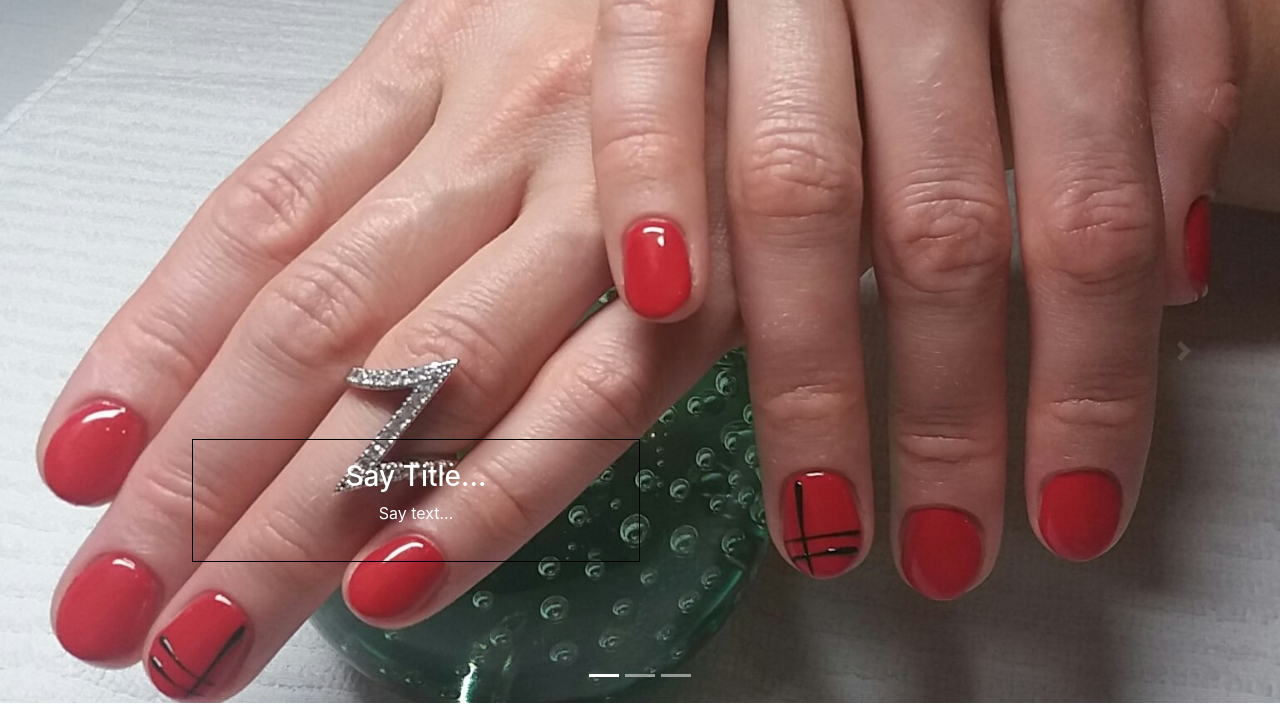
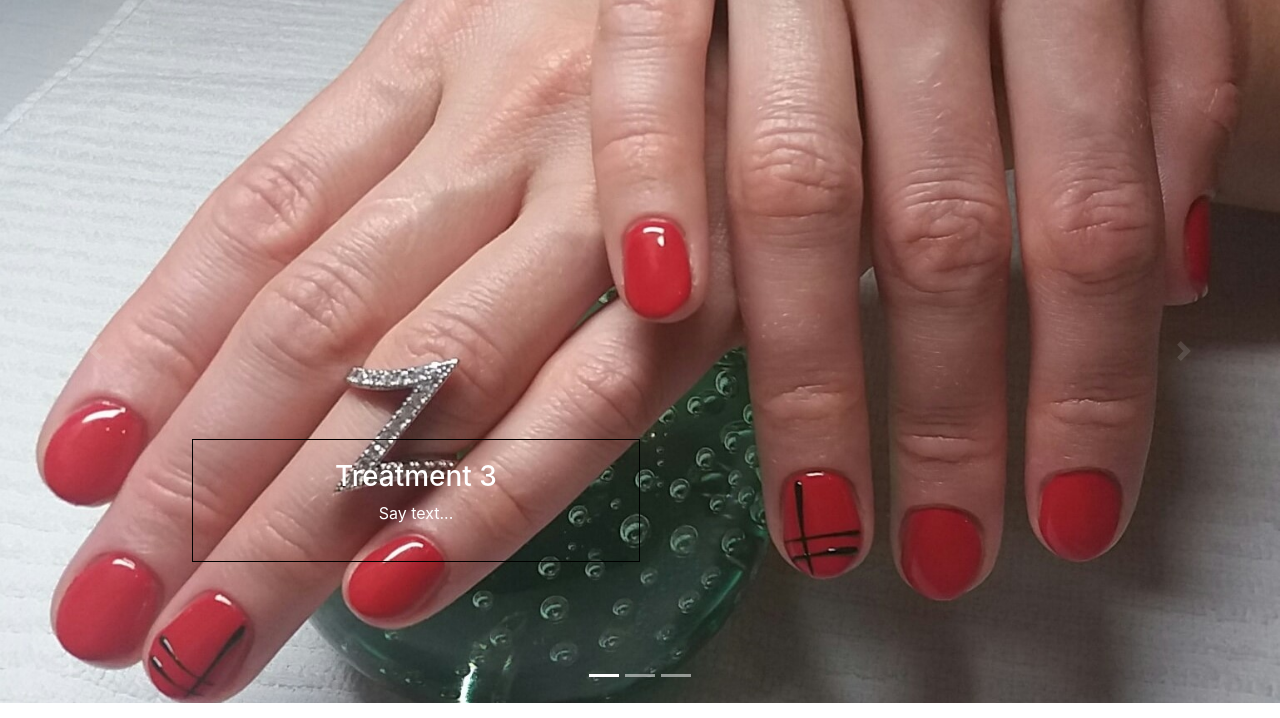
Before and after one commit to Sarosim/nailsalon, a Django app: page / in a window 1280 px wide. Shown: the part 58-776 px from the top of the page. Run offline with Django 3.2, Linux system fonts and the light colour scheme; some libraries are stand-ins or nearby versions.

Commit message:
add headings to carousel

```diff
--- a/home/templates/home/index.html
+++ b/home/templates/home/index.html
@@ -74,15 +74,23 @@
             <div class="carousel-item active">
                 <img class="d-block w-100" src="{% static 'img/portfolio/development/t_temp_red.jpg' %}" alt="First slide">
                 <div class="carousel-caption">
-                <h2>Say Title...</h2>
+                    <h2>Treatment 3</h2>
                     <p>Say text...</p>
                 </div>
             </div>
             <div class="carousel-item">
                 <img class="d-block w-100" src="{% static 'img/portfolio/development/t_temp_purple.jpg' %}" alt="Second slide">
+                <div class="carousel-caption">
+                    <h2>Treatment 3</h2>
+                    <p>Say text...</p>
+                </div>
             </div>
             <div class="carousel-item">
                 <img class="d-block w-100" src="{% static 'img/portfolio/development/t_temp_yellowish.jpg' %}" alt="Third slide">
+                <div class="carousel-caption">
+                    <h2>Treatment 3</h2>
+                    <p>Say text...</p>
+                </div>
             </div>
         </div>
         <a class="carousel-control-prev" href="#carouselExampleIndicators" role="button" data-slide="prev">
```
Lines whose indentation alone changed are shown as unchanged.
